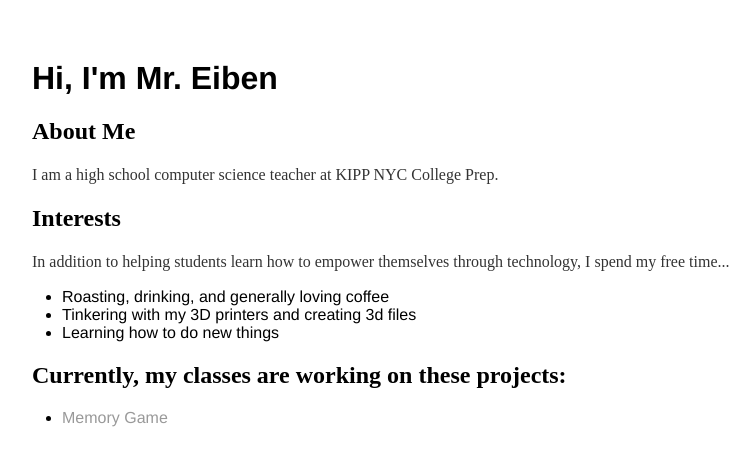
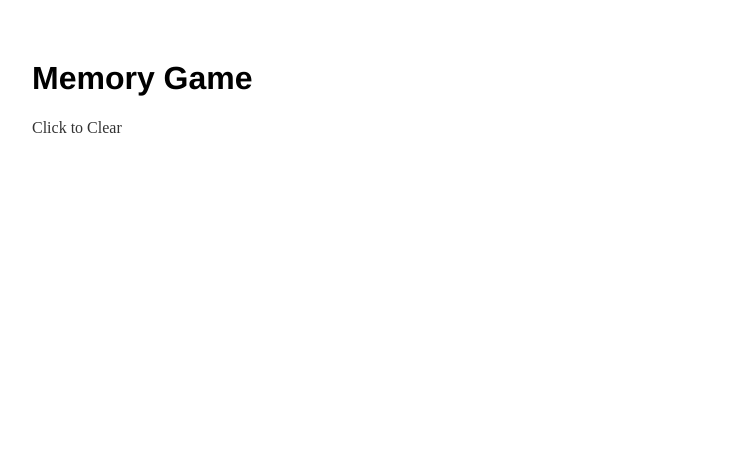
Before and after one commit to ydyer24/ydyer24.github.io, a plain HTML site: page memory/index.html in a window 1280 px wide. Shown: the whole page, without its empty margins (160-908 px from the left). Drawn offline with nearby package versions, Linux system fonts and the light colour scheme.

Commit message:
Update index.html

```diff
--- a/memory/index.html
+++ b/memory/index.html
@@ -1,25 +1,19 @@
 <!DOCTYPE html>
 <html>
   <head>
-    <title>Mr. Eiben's Sample Page</title>
+    <title>Memory Game</title>
+    <meta charset="UTF-8">
     <link rel="stylesheet" type="text/css" href="stylesheet.css">
+    <script type="text/javascript" src="http://code.jquery.com/jquery-2.0.0.min.js"></script>
+    <script type="text/javascript" src="application.js"></script>
   </head>
-   <body>
-    <h1>Hi, I'm Mr. Eiben</h1>
-    <h2>About Me</h2>
-    <p>I am a high school computer science teacher at KIPP NYC College Prep.</p>
-    <h2>Interests</h2>
-    <p>In addition to helping students learn how to empower themselves through technology, I spend my free time...</p>
-    <ul>
-      <li>Roasting, drinking, and generally loving coffee</li>
-      <li>Tinkering with my 3D printers and creating 3d files</li>
-      <li>Learning how to do new things</li>
-    </ul>
-    <div id="projects_container">
-      <h2>Currently, my classes are working on these projects:</h2>
-      <ul>
-        <li><a href="memory/index.html">Memory Game</a></li>
-      </ul>
+  <body>
+    <header>
+      <h1>Memory Game</h1>
+    </header>
+    <div id="card_holder">
+      <!-- use Javascript / JQuery to create cards with the class 'card' here-->
     </div>
+    <p id="clear">Click to Clear</p>
   </body>
 </html>
```
